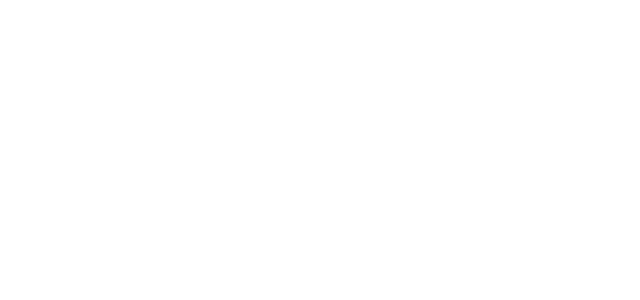
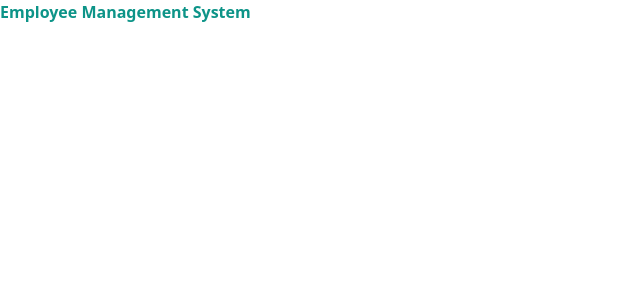
Before and after one commit to emmanuelwangila/employeemgt, an Angular app: page / in a window 1280 px wide. Shown: the top 300 px of the page, without its empty margins (0-640 px from the left). Built offline with nearby package versions, Linux system fonts and the light colour scheme.

Commit message:
navigation through the main template

```diff
--- a/src/app/app.component.html
+++ b/src/app/app.component.html
@@ -5,5 +5,10 @@
     <meta name="viewport" content="width=device-width, initial-scale=1.0" />
     <title>Employee System Home</title>
   </head>
-  <body></body>
+  <body>
+    <h1 class="text-teal-600 font-bold">Employee Management System</h1>
+  </body>
+  <main>
+    <router-outlet> </router-outlet>
+  </main>
 </html>
```
